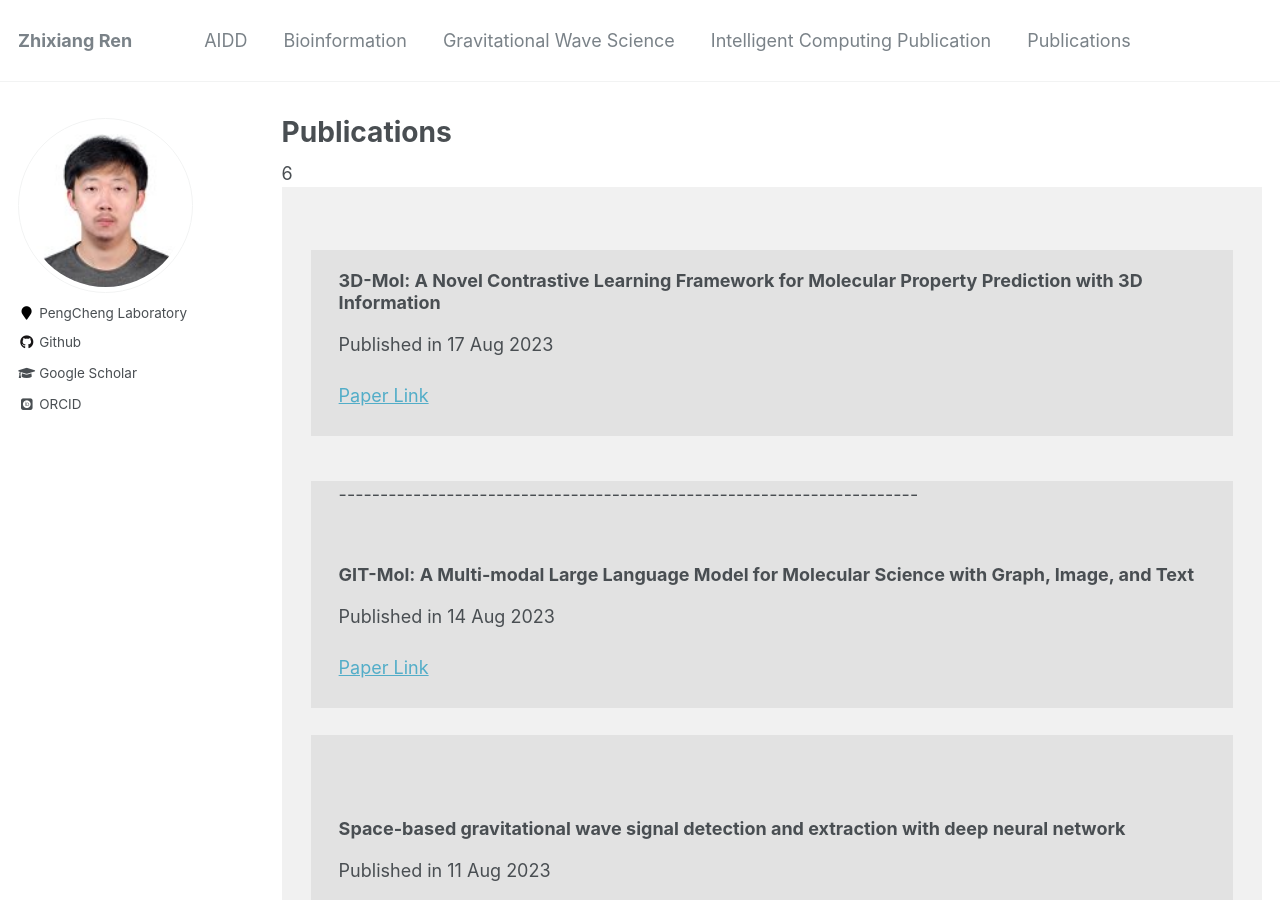
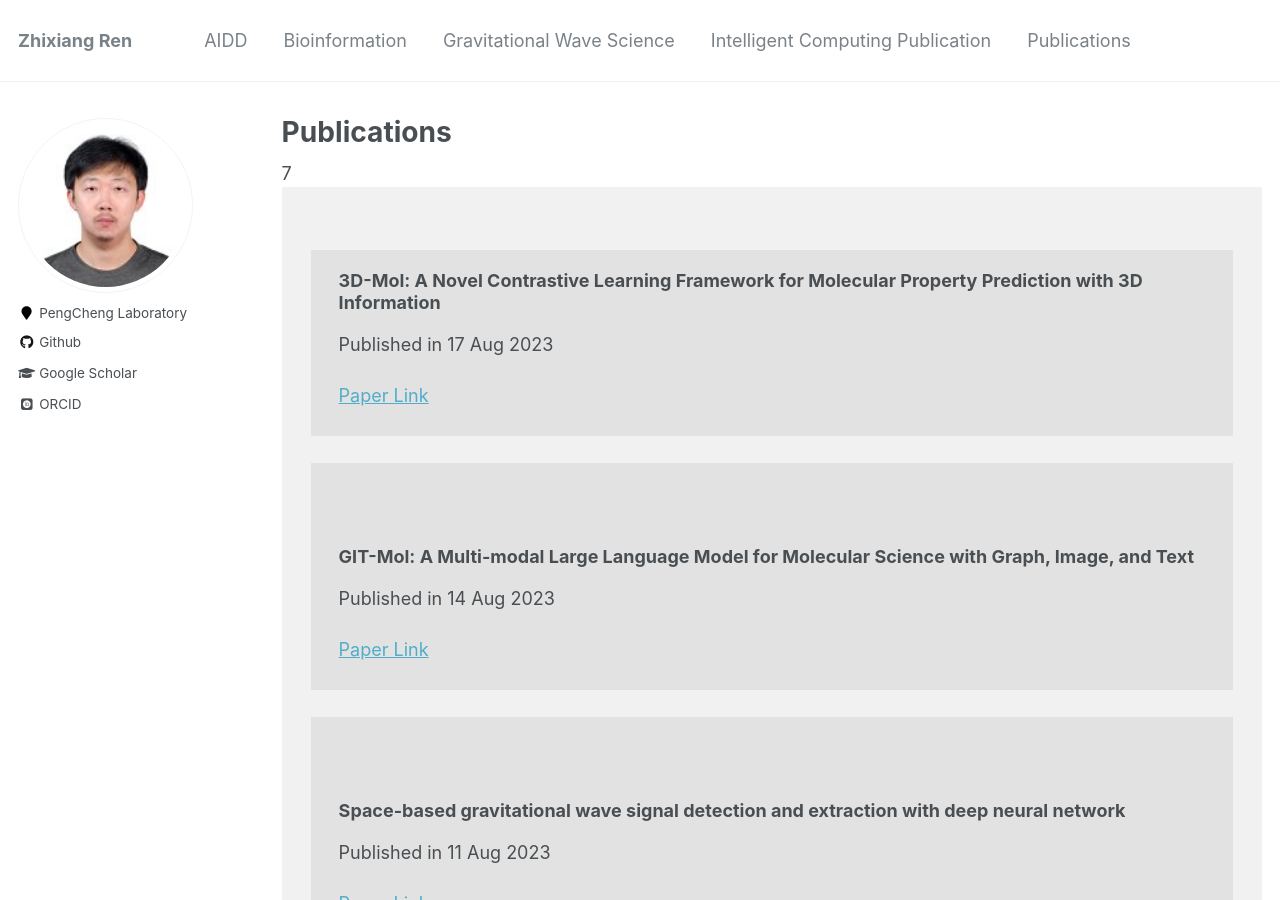
Before and after one commit to zhixiang-ren/zhixiang-ren.github.io, a Jekyll site: the page built from _pages/publications.html, in a window 1280 px wide and 900 px high. Built offline with Jekyll 4.4.1, drawn with Linux system fonts in a browser that asks for light colours; some web fonts are replaced.

Commit message:
Update publications.html

```diff
--- a/_pages/publications.html
+++ b/_pages/publications.html
@@ -4,7 +4,7 @@ title: "Publications"
 permalink: /publications/
 author_profile: true
 ---
-6
+7
 <div style="width: 100%;padding-left: 3%;padding-right: 3%;background-color: rgb(241, 241, 241);">
 </br>
 <div style="width: 100%;padding-left: 3%;padding-right: 3%;background-color: rgb(226, 226, 226);">
@@ -17,7 +17,7 @@ author_profile: true
 </br>
 
 <div style="width: 100%;padding-left: 3%;padding-right: 3%;background-color: rgb(226, 226, 226);">
-<p style="text-align:justify">----------------------------------------------------------------------</p>
+</br>
 <h3 style="padding-top: 20px;">GIT-Mol: A Multi-modal Large Language Model for Molecular Science with Graph, Image, and Text</h3>
 <p style="text-align:justify">Published in 14 Aug 2023</p>
 <a href="https://arxiv.org/abs/2308.06911">Paper Link</a>
```
